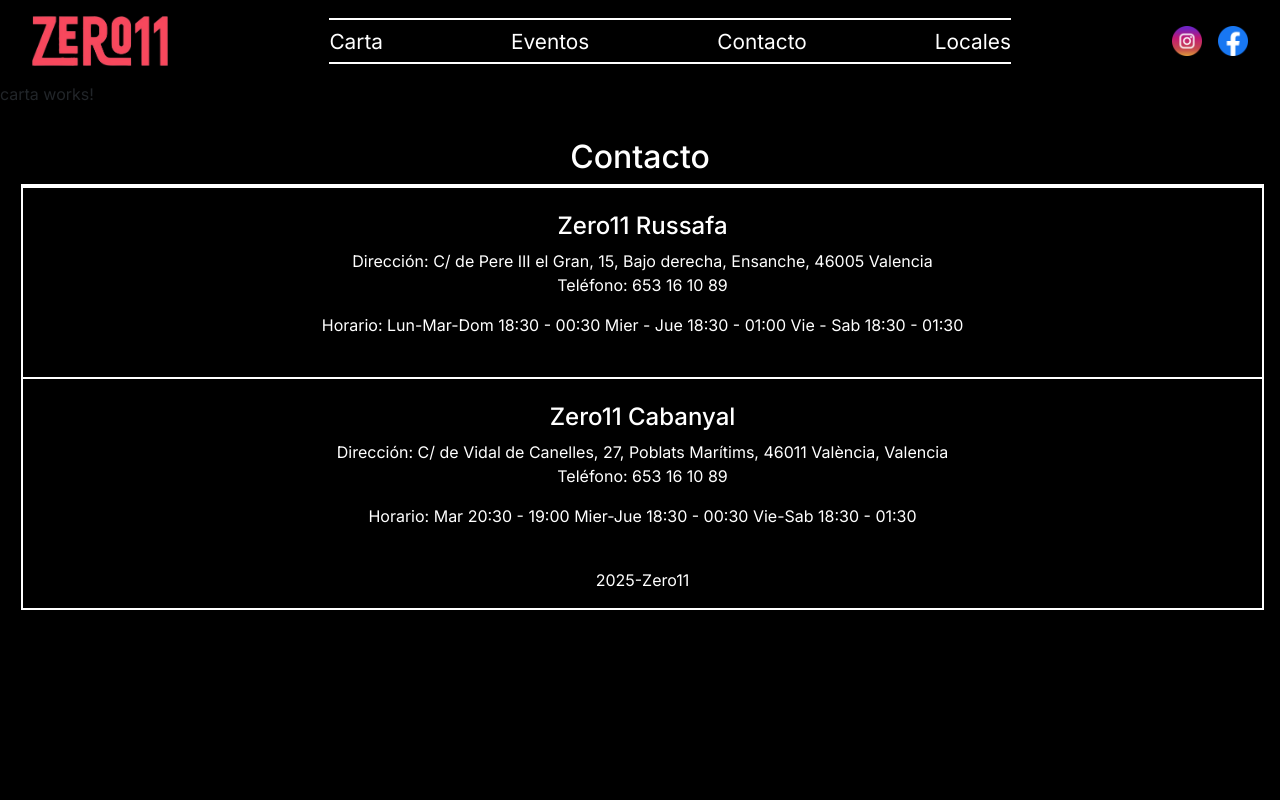
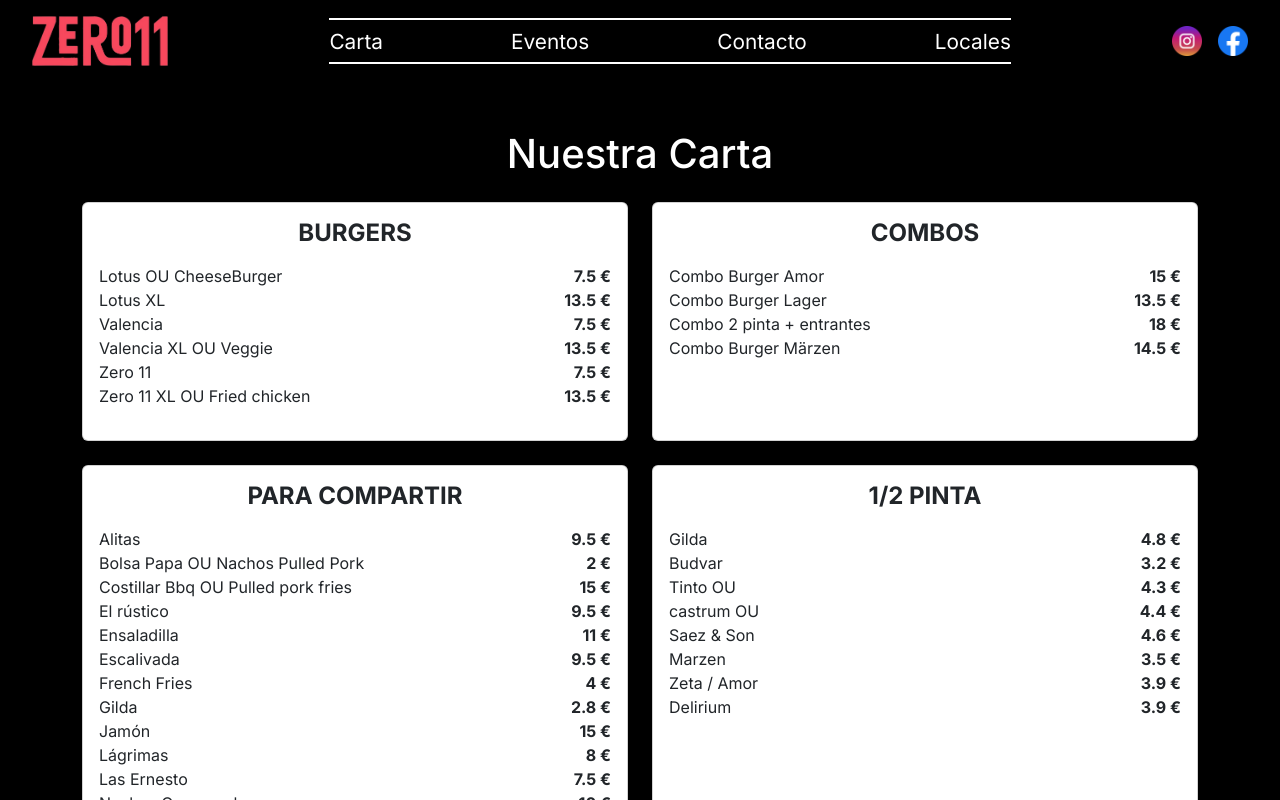
Before and after one commit to EnrGarVic/Zero11_proyect, an Angular app: page /carta in a window 1280 px wide. Shown: the top 800 px of the page. Built offline with nearby package versions, Linux system fonts and the light colour scheme.

Commit message:
feat: añadida carta y mock de pruebas

```diff
--- a/src/app/pages/carta/carta.component.css
+++ b/src/app/pages/carta/carta.component.css
@@ -0,0 +1,3 @@
+h1{
+  color: white;
+}
--- a/src/app/pages/carta/carta.component.html
+++ b/src/app/pages/carta/carta.component.html
@@ -1 +1,21 @@
-<p>carta works!</p>
+<div class="container my-5">
+  <h1 class="text-center mb-4">Nuestra Carta</h1>
+
+  <div class="row">
+    <div class="col-md-6 mb-4" *ngFor="let categoria of categorias">
+      <div class="card h-100">
+        <div class="card-body">
+          <h4 class="card-title text-center text-uppercase fw-bold">{{ categoria.nombre }}</h4>
+          <ul class="list-unstyled mt-3">
+            <li *ngFor="let producto of categoria.productos">
+              <div class="d-flex justify-content-between">
+                <span>{{ producto.nombre }}</span>
+                <span class="fw-bold">{{ producto.precio }} €</span>
+              </div>
+            </li>
+          </ul>
+        </div>
+      </div>
+    </div>
+  </div>
+</div>
--- a/src/app/pages/carta/carta.component.ts
+++ b/src/app/pages/carta/carta.component.ts
@@ -1,12 +1,130 @@
 import { Component } from '@angular/core';
-
+import { CommonModule } from '@angular/common';
 @Component({
   standalone: true,
   selector: 'app-carta',
-  imports: [],
+  imports: [CommonModule],
   templateUrl: './carta.component.html',
   styleUrls: ['./carta.component.css']
 })
 export class CartaComponent {
-
+  categorias = [
+    {
+      nombre: 'Burgers',
+      productos: [
+        { nombre: 'Lotus OU CheeseBurger', precio: 7.5 },
+        { nombre: ' Lotus XL', precio: 13.5 },
+        { nombre: 'Valencia', precio: 7.5},
+        { nombre: 'Valencia XL OU Veggie', precio: 13.5 },
+        { nombre: 'Zero 11', precio: 7.5 },
+        { nombre: 'Zero 11 XL OU Fried chicken', precio: 13.5 },
+      ]
+    },
+    {
+      nombre: 'Combos',
+      productos: [
+        { nombre: 'Combo Burger Amor', precio: 15.0 },
+        { nombre: 'Combo Burger Lager', precio: 13.5 },
+        { nombre: 'Combo 2 pinta + entrantes', precio: 18.0 },
+        { nombre: 'Combo Burger Märzen', precio: 14.5},
+      ]
+    },
+    {
+      nombre: 'Para compartir',
+      productos: [
+        { nombre: 'Alitas', precio: 9.5 },
+        { nombre: 'Bolsa Papa OU Nachos Pulled Pork', precio: 2.0 },
+        { nombre: 'Costillar Bbq OU Pulled pork fries', precio: 15.0 },
+        { nombre: 'El rústico', precio: 9.5 },
+        { nombre: 'Ensaladilla', precio: 11.0 },
+        { nombre: ' Escalivada', precio: 9.5 },
+        { nombre: 'French Fries', precio: 4.0 },
+        { nombre: 'Gilda', precio: 2.8 },
+        { nombre: 'Jamón', precio: 15.0 },
+        { nombre: 'Lágrimas', precio: 8.0 },
+        { nombre: 'Las Ernesto', precio: 7.5 },
+        { nombre: 'Nachos Guacamole', precio: 10.0 },
+        { nombre: 'Nachos Pulled Pork OU Queso', precio: 13.5 },
+        { nombre: 'Rebecorn OU Curry', precio: 14.0 },
+        { nombre: 'Salchipapa OU Tater Tots Pulled Pork', precio: 8.0 },
+        { nombre: 'Sweet Potato Fries', precio: 7.0 },
+        { nombre: 'Tequeños', precio: 10.0 },
+        { nombre: 'Torrezno', precio: 5.5 },
+      ]
+    },
+    {
+      nombre: '1/2 Pinta',
+      productos: [
+        { nombre: 'Gilda  ', precio: 4.8 },
+        { nombre: 'Budvar  ', precio: 3.2 },
+        { nombre: 'Tinto OU ', precio: 4.3 },
+        { nombre: 'castrum OU', precio: 4.4 },
+        { nombre: 'Saez & Son', precio: 4.6 },
+        { nombre: 'Marzen', precio: 3.5 },
+        { nombre: 'Zeta / Amor', precio: 3.9 },
+        { nombre: 'Delirium ', precio: 3.9 },
+      ]
+    },
+    {
+      nombre: 'Pinta',
+      productos: [
+        { nombre: 'Budvar', precio: 5.2 },
+        { nombre: 'Tinto OU', precio: 4.5 },
+        { nombre: 'castrum OU', precio: 8.4 },
+        { nombre: 'saez & son', precio: 8.9 },
+        { nombre: 'Marzen', precio: 6.6 },
+        { nombre: 'Zeta / Amor', precio: 7.5 },
+        { nombre: 'Delirium', precio: 7.5 },
+      ]
+    },
+    {
+      nombre: 'Latas',
+      productos: [
+        { nombre: 'Classic Burger', precio: 8.5 },
+        { nombre: 'Cheeseburger', precio: 9.0 },
+        { nombre: 'Classic Burger', precio: 8.5 },
+        { nombre: 'Cheeseburger', precio: 9.0 },
+        { nombre: 'Classic Burger', precio: 8.5 },
+        { nombre: 'Cheeseburger', precio: 9.0 },
+        { nombre: 'Classic Burger', precio: 8.5 },
+        { nombre: 'Cheeseburger', precio: 9.0 },
+      ]
+    },
+    {
+      nombre: 'Vino',
+      productos: [
+        { nombre: 'Sangria', precio: 3.5 },
+        { nombre: 'Sidra Galipette', precio: 4.0 },
+        { nombre: 'Vermouth Barril', precio: 3.5 },
+        { nombre: 'Vino Blanco Ilusionat', precio: 3.5 },
+        { nombre: 'Vino Blanco Ilusionat Botella', precio: 18.0 },
+        { nombre: 'Vino Tinto Murviedro', precio: 3.5 },
+        { nombre: 'Vino Tinto Murviedro Botella', precio: 17.5 },
+      ]
+    },
+    {
+      nombre: 'Cocteleria',
+      productos: [
+        { nombre: 'Chupito', precio: 2.5 },
+        { nombre: 'Cubata', precio: 7.5 },
+        { nombre: 'Gintonic', precio: 7.5 },
+        { nombre: 'Mojito entero', precio: 7.0 },
+        { nombre: 'Porron Gintonic', precio: 14.0 },
+        { nombre: 'Spritz OU Medio mojito', precio: 6.0 },
+        { nombre: 'Tinto verano', precio: 4.0 },
+      ]
+    },
+    {
+      nombre: 'Soft drinks',
+      productos: [
+        { nombre: 'Agua', precio: 2.0},
+        { nombre: 'Agua c/g', precio: 2.8 },
+        { nombre: 'Antónica La Fantástica', precio: 3.0 },
+        { nombre: 'Avelina Navelate', precio: 3.0 },
+        { nombre: 'Cítrico Montoya', precio: 3.0 },
+        { nombre: 'Sr Nuez', precio: 3.0 },
+        { nombre: 'Srta Cafeína', precio: 3.0 },
+      ]
+    },
+  ];
 }
```
